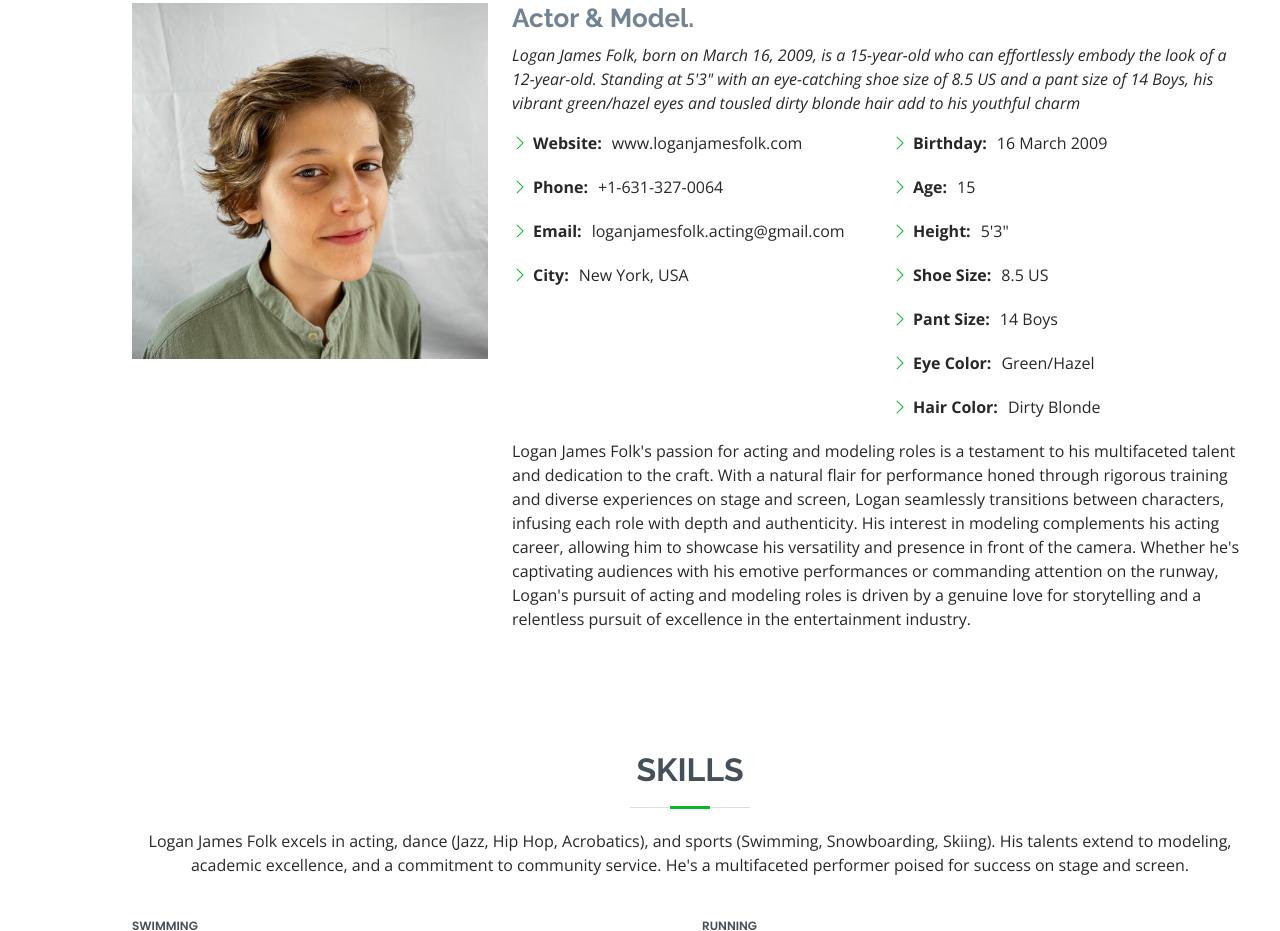
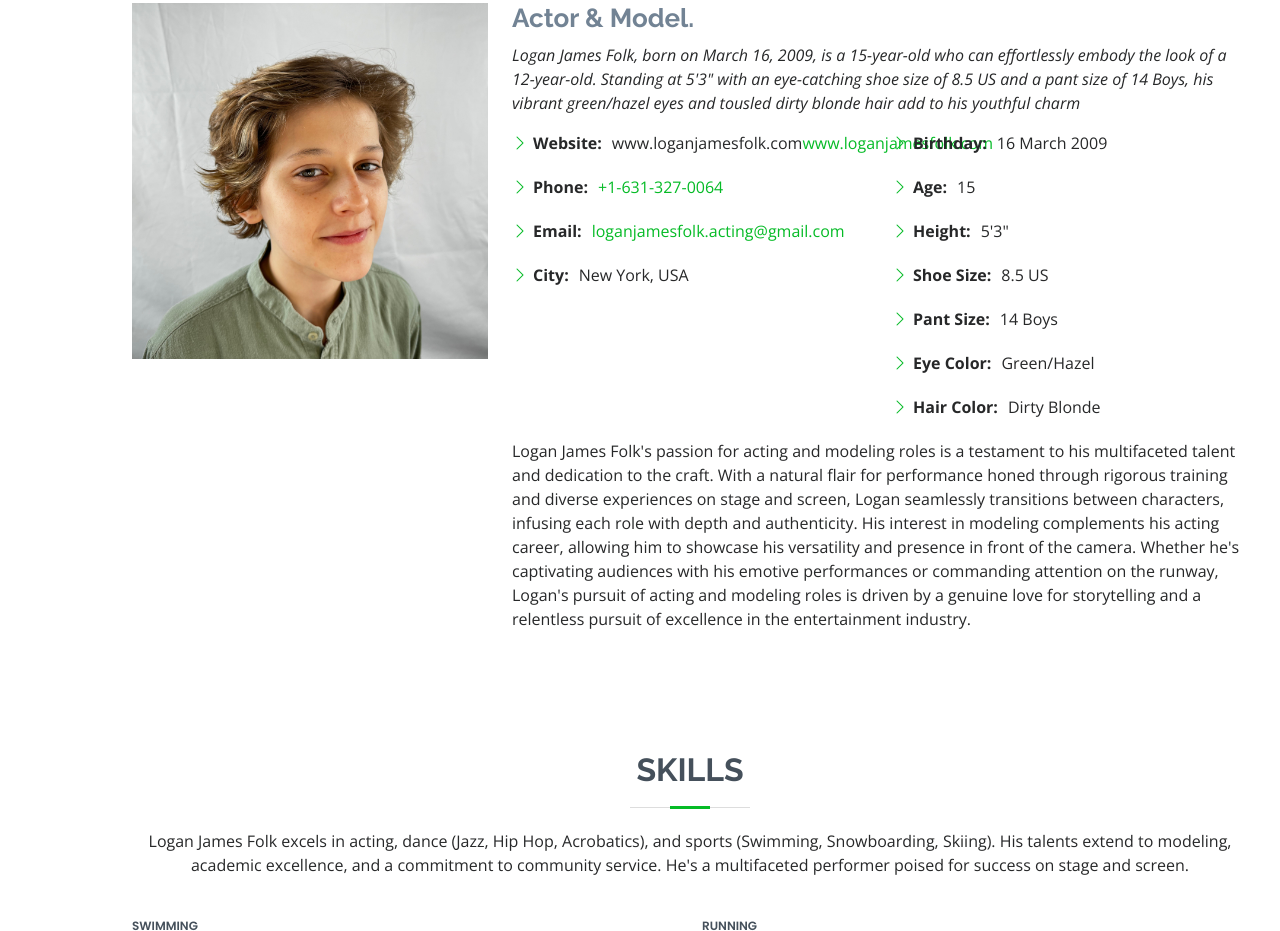
Before and after one commit to njligames/loganjamesfolkDOTcom, a plain HTML site: page index.html in a window 1280 px wide. Shown: the part 1469-2400 px from the top of the page. Drawn offline with nearby package versions, Linux system fonts and the light colour scheme.

Commit message:
added links for contact

```diff
--- a/index.html
+++ b/index.html
@@ -219,15 +219,18 @@
                       <i class="bi bi-chevron-right"></i>
                       <strong>Website:</strong>
                       <span>www.loganjamesfolk.com</span>
+                      <span><a href="www.loganjamesfolk.com">www.loganjamesfolk.com</a></span>
                     </li>
                     <li>
                       <i class="bi bi-chevron-right"></i>
-                      <strong>Phone:</strong> <span>+1-631-327-0064</span>
+                      <strong>Phone:</strong>
+                        <span><a href="tel:+1-631-327-0064">+1-631-327-0064</a></span>
+
                     </li>
                     <li>
                       <i class="bi bi-chevron-right"></i>
                       <strong>Email:</strong>
-                      <span>loganjamesfolk.acting@gmail.com</span>
+                      <span><a href="mailto:loganjamesfolk.acting@gmail.com">loganjamesfolk.acting@gmail.com</a></span>
                     </li>
                     <li>
                       <i class="bi bi-chevron-right"></i>
```
